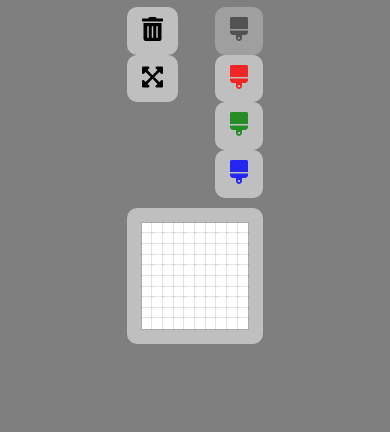
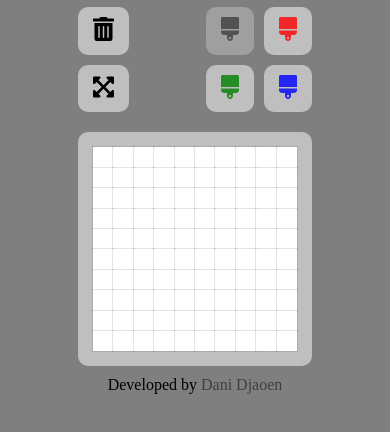
Before and after one commit to DaniDjaoen/Etch-a-Sketch, a plain HTML site: page index.html in a window 390 px wide. Shown: the part 68-500 px from the top of the page. Drawn offline with Linux system fonts and the light colour scheme.

Commit message:
Added Mobile Responsiveness

```diff
--- a/assets/styles/main.css
+++ b/assets/styles/main.css
@@ -19,9 +19,8 @@ h1 {
     box-shadow: 0 0 2px 2px rgba(0, 0, 0, 0.5);
 }
 #all-options-box {
-    display: grid;
-    grid-template-columns: 1fr 1fr;
-    grid-template-rows: 1fr;
+    display: flex;
+    flex-direction: row;
     justify-content: space-between;
     width: 35vw;
     margin: auto;
@@ -38,6 +37,7 @@ h1 {
     background-color: rgba(255, 255, 255, 0.5);
     padding: 10px 15px;
     border-radius: 10px;
+    margin-bottom: 10px;
 }
 #option-black {
     color: rgba(0, 0, 0, 0.8);
@@ -54,8 +54,7 @@ h1 {
 #gridbox {
     width: 35vw;
     height: auto;
-    margin: auto;
-    margin-top: 10px;
+    margin: 10px auto;
     border-width: 15px;
     border-color: rgba(255, 255, 255, 0.5);
     border-style: solid;
@@ -66,3 +65,50 @@ h1 {
     padding: 50%;
     box-shadow: 0 0 0 1px rgba(0, 0, 0, 0.1);
 }
+footer p {
+    text-align: center;
+}
+footer a {
+    opacity: 0.5;
+}
+@media (max-width: 1024px) {
+    #all-options-box, #gridbox {
+        width: 50vw;
+    }
+}
+@media (max-width: 768px) {
+    #all-options-box, #gridbox {
+        width: 60vw;
+    }
+}
+@media (max-width: 550px) {
+    #main-options-box {
+        display: grid;
+        grid-template-columns: 1fr;
+        grid-template-rows: 1fr 1fr;
+        column-gap: 10px;
+    }
+    #color-options-box {
+        display: grid;
+        grid-template-columns: 1fr 1fr;
+        grid-template-rows: 1fr 1fr;
+        column-gap: 10px;
+    }
+}
+@media (max-width: 375px) {
+    #all-options-box, #gridbox {
+        width: 80vw;
+    }
+    #main-options-box {
+        display: grid;
+        grid-template-columns: 1fr;
+        grid-template-rows: 1fr 1fr;
+        column-gap: 10px;
+    }
+    #color-options-box {
+        display: grid;
+        grid-template-columns: 1fr 1fr;
+        grid-template-rows: 1fr 1fr;
+        column-gap: 10px;
+    }
+}
--- a/index.html
+++ b/index.html
@@ -4,7 +4,7 @@
 <head>
     <meta charset="UTF-8">
     <meta name="viewport" content="width=device-width, initial-scale=1.0">
-    <title>Etch-a-Sketch | Developed by Dani D. Djaoen</title>
+    <title>Etch-a-Sketch | Developed by Dani Djaoen</title>
     <link rel="stylesheet" href="assets/styles/clean.css">
     <link rel="stylesheet" href="https://cdnjs.cloudflare.com/ajax/libs/font-awesome/5.13.0/css/all.min.css">
     <script src="https://cdnjs.cloudflare.com/ajax/libs/font-awesome/5.13.0/js/all.min.js"></script>
@@ -30,7 +30,9 @@
     <main>
         <div id="gridbox"></div>
     </main>
-    <footer></footer>
+    <footer>
+        <p>Developed by <a href="https://twitter.com/DaniDjaoen" target="_blank">Dani Djaoen</a></p>
+    </footer>
     <script src="assets/scripts/main.js"></script>
 </body>
 
```
